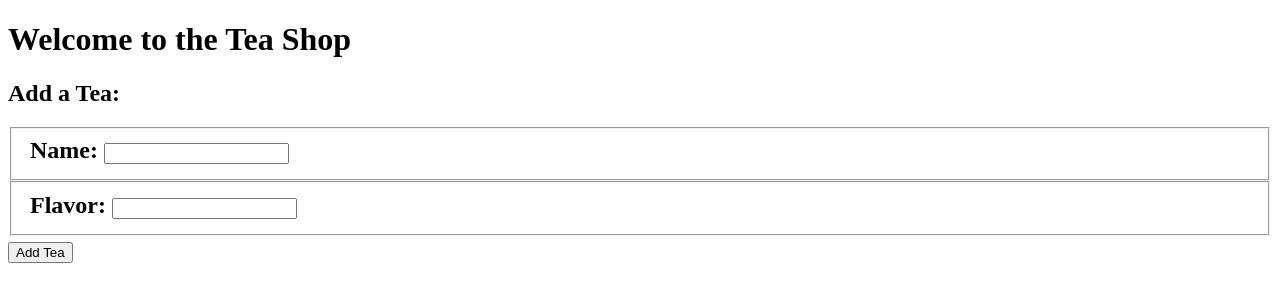
After one commit to alyssa-nycum-imprivata/teashop_python, a Django app: template teaapp/templates/tea_form.html in a window 1280 px wide. The commit adds this page. Shown: the top 302 px of the page. Run offline with Django 3.2, Linux system fonts and the light colour scheme; the template is opened without the code that fills it, so the values that code supplies are empty.

Commit message:
user can add a new tea using the tea form

```diff
--- /dev/null
+++ b/teaapp/templates/tea_form.html
@@ -0,0 +1,25 @@
+{% extends 'shared/base.html' %}
+
+{% block content %}
+    <h1>Welcome to the Tea Shop</h1>
+
+    <h2>Add a Tea:<h2>
+
+    <form action="{% url 'teaapp:tea_list' %}" method="post">
+        {% csrf_token %}
+
+        <fieldset>
+            <label for="name">Name: </label>
+            <input id="name" type="text" name="name">
+        </fieldset>
+
+        <fieldset>
+            <label for="flavor">Flavor: </label>
+            <input id="flavor" type="text" name="flavor">
+        </fieldset>
+
+        <input type="submit" value="Add Tea" />
+
+    </form>
+
+{% endblock content %}
--- a/teaapp/templates/tea_list.html
+++ b/teaapp/templates/tea_list.html
@@ -2,6 +2,8 @@
 
 {% block content %}
     <h1>Welcome to the Tea Shop</h1>
+
+    <h2><a href="{% url 'teaapp:tea_form' %}">Add a Tea</a></h2>
 
     <h2>Available Teas:<h2>
 
--- a/teaapp/urls.py
+++ b/teaapp/urls.py
@@ -8,4 +8,5 @@ app_name = "teaapp"
 urlpatterns = [
     path('', tea_list, name='tea_list'),
     path('accounts/', include('django.contrib.auth.urls')),
+    path('tea/form', tea_form, name='tea_form'),
 ]
--- a/teaapp/views/__init__.py
+++ b/teaapp/views/__init__.py
@@ -1 +1,2 @@
 from .tea_list import tea_list
+from .tea_form import tea_form
```
Also changed, not shown: teaapp/views/tea_form.py (added, +9 -0 lines), teaapp/views/tea_list.py (+18 -1 lines).
